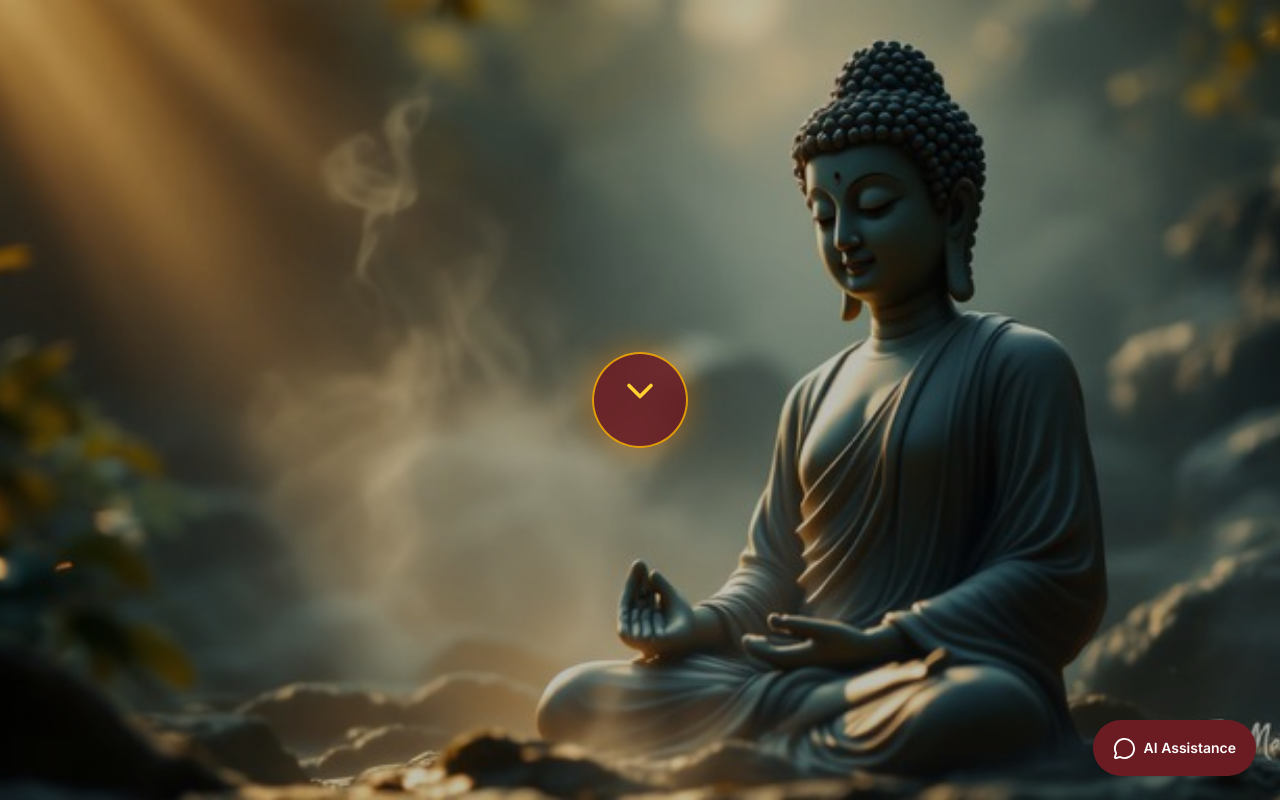
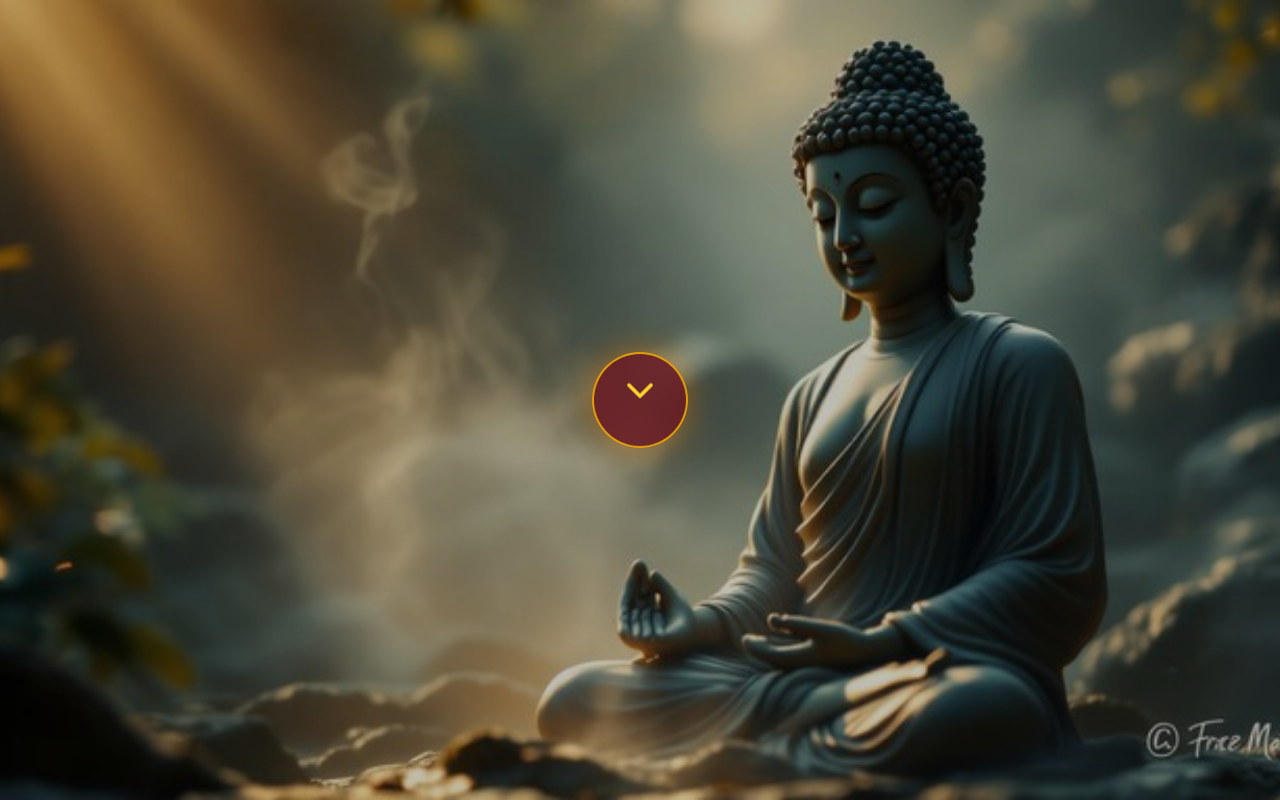
Before and after one commit to sherpaten/Zero-Point-Meditation-Center, a React (Vite) app in the folder zero-point-meditation/: page / in a window 1280 px wide. Built offline with nearby package versions, Linux system fonts and the light colour scheme.

Commit message:
Skip site chrome and assistant on welcome screen

```diff
--- a/zero-point-meditation/src/App.jsx
+++ b/zero-point-meditation/src/App.jsx
@@ -1,4 +1,3 @@
-
 import React, { useEffect, Suspense, lazy } from 'react';
 import {
   BrowserRouter as Router,
@@ -24,26 +23,20 @@ const Services = lazy(() => import('./pages/Services.jsx'));
 
 function ScrollToTop() {
   const { pathname } = useLocation();
-
-  useEffect(() => {
-    window.scrollTo(0, 0);
-  }, [pathname]);
-
+  useEffect(() => { window.scrollTo(0, 0); }, [pathname]);
   return null;
 }
 
-export default function App() {
+function SiteLayout() {
+  const { pathname } = useLocation();
+  const isWelcome = pathname === '/';
+
   return (
-    <HelmetProvider>
-      <Router>
-        <ScrollToTop />
-
-        {/* Main website layout */}
-        <div className="relative z-10 flex min-h-screen flex-col justify-between bg-buddhist-bg font-sans text-buddhist-charcoal selection:bg-buddhist-gold-light selection:text-buddhist-burgundy">
-          <Navbar />
-
-          {/* Website pages */}
-          <main className="grow">
+    <div className={isWelcome
+      ? 'min-h-screen bg-black'
+      : 'relative z-10 flex min-h-screen flex-col justify-between bg-buddhist-bg font-sans text-buddhist-charcoal selection:bg-buddhist-gold-light selection:text-buddhist-burgundy'}>
+      {!isWelcome && <Navbar />}
+      <main className={isWelcome ? '' : 'grow'}>
         <Suspense fallback={<div className="min-h-[50vh] flex items-center justify-center text-buddhist-burgundy" role="status">Loading page…</div>}>
           <Routes>
             <Route path="/" element={<Welcome />} />
@@ -54,18 +47,22 @@ export default function App() {
             <Route path="/events" element={<Events />} />
             <Route path="/merchandise" element={<Merchandise />} />
             <Route path="/contact" element={<Contact />} />
-
-              {/* Redirect unknown routes to Welcome */}
             <Route path="*" element={<Navigate to="/" replace />} />
           </Routes>
         </Suspense>
       </main>
+      {!isWelcome && <Footer />}
+      {!isWelcome && <FloatingAssistant />}
+    </div>
+  );
+}
 
-          <Footer />
-
-          {/* Floating AI assistant available on every page */}
-          <FloatingAssistant />
-        </div>
+export default function App() {
+  return (
+    <HelmetProvider>
+      <Router>
+        <ScrollToTop />
+        <SiteLayout />
       </Router>
     </HelmetProvider>
   );
```
Lines whose indentation alone changed are shown as unchanged.
